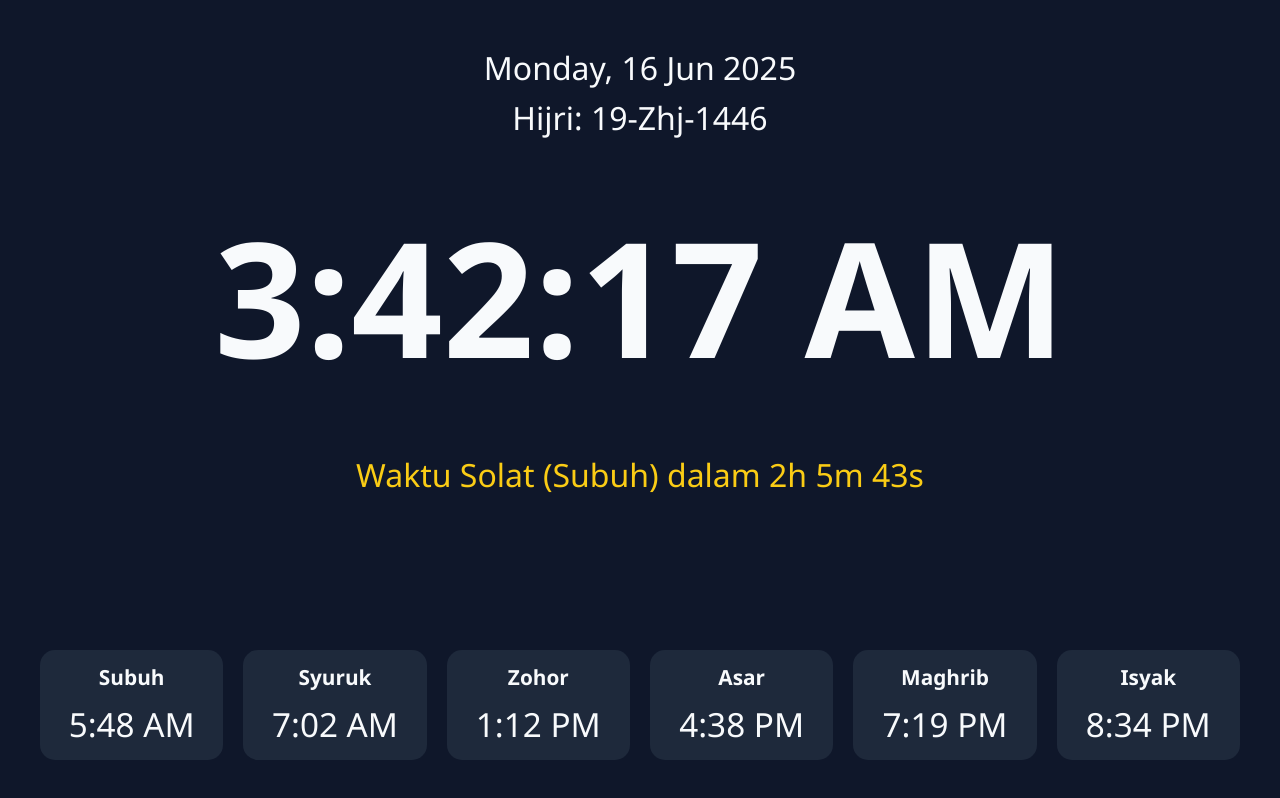
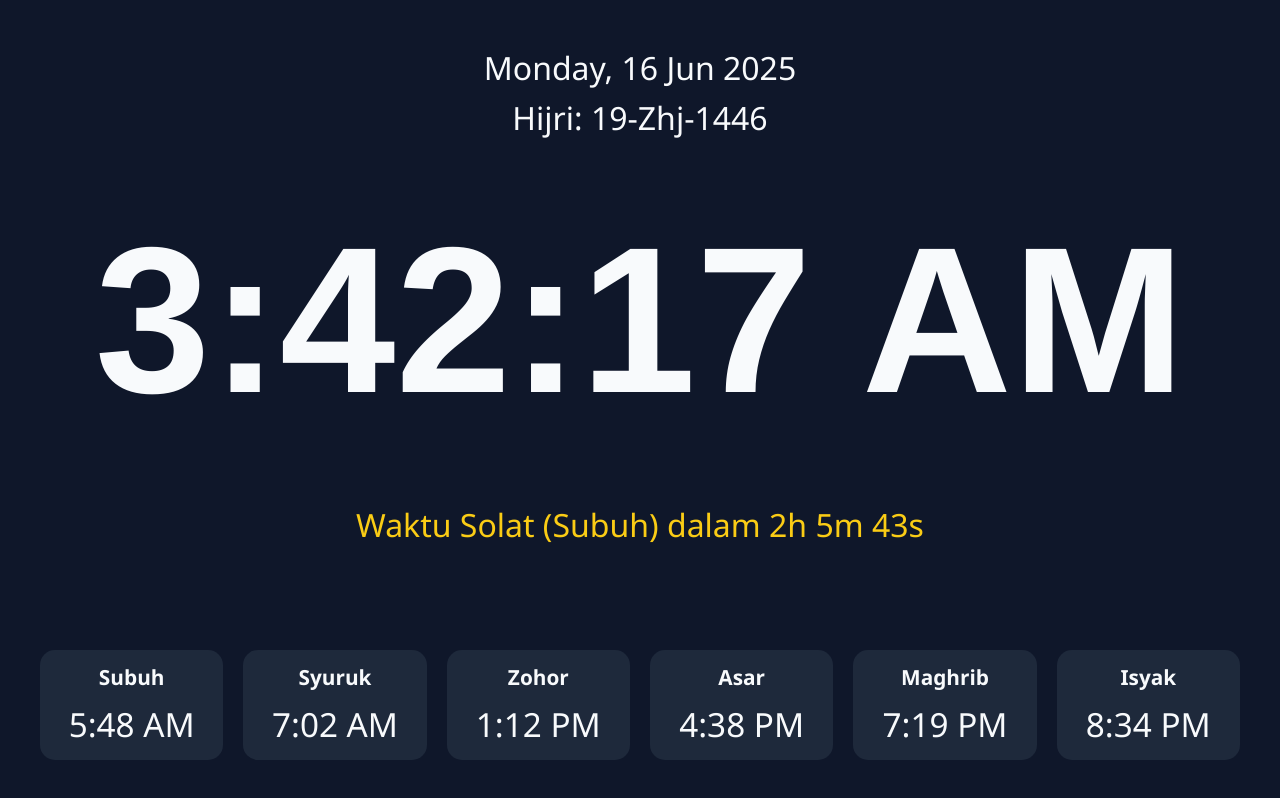
Before and after one commit to HomePC-005/prayer-times-05-ipad, a plain HTML site: page index.html in a window 1280 px wide. Drawn offline with Linux system fonts and the light colour scheme.

Commit message:
Update index.html
edit font current-time

```diff
--- a/index.html
+++ b/index.html
@@ -43,7 +43,8 @@
     }
 
     #current-time {
-      font-size: 10em;
+      font-size: 13em;
+      font-family: "Helvetica";
     }
 
     .next-prayer {
```
